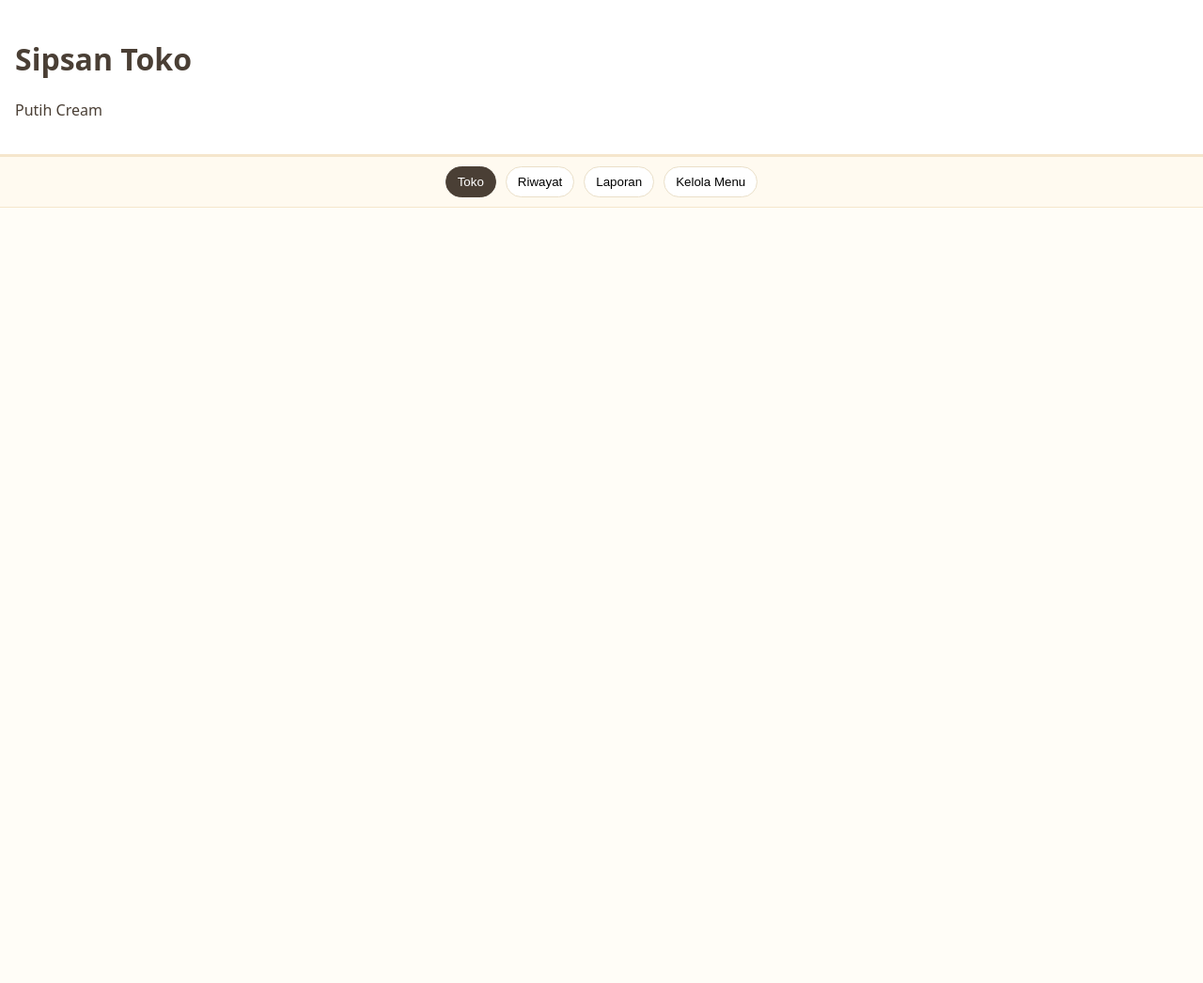
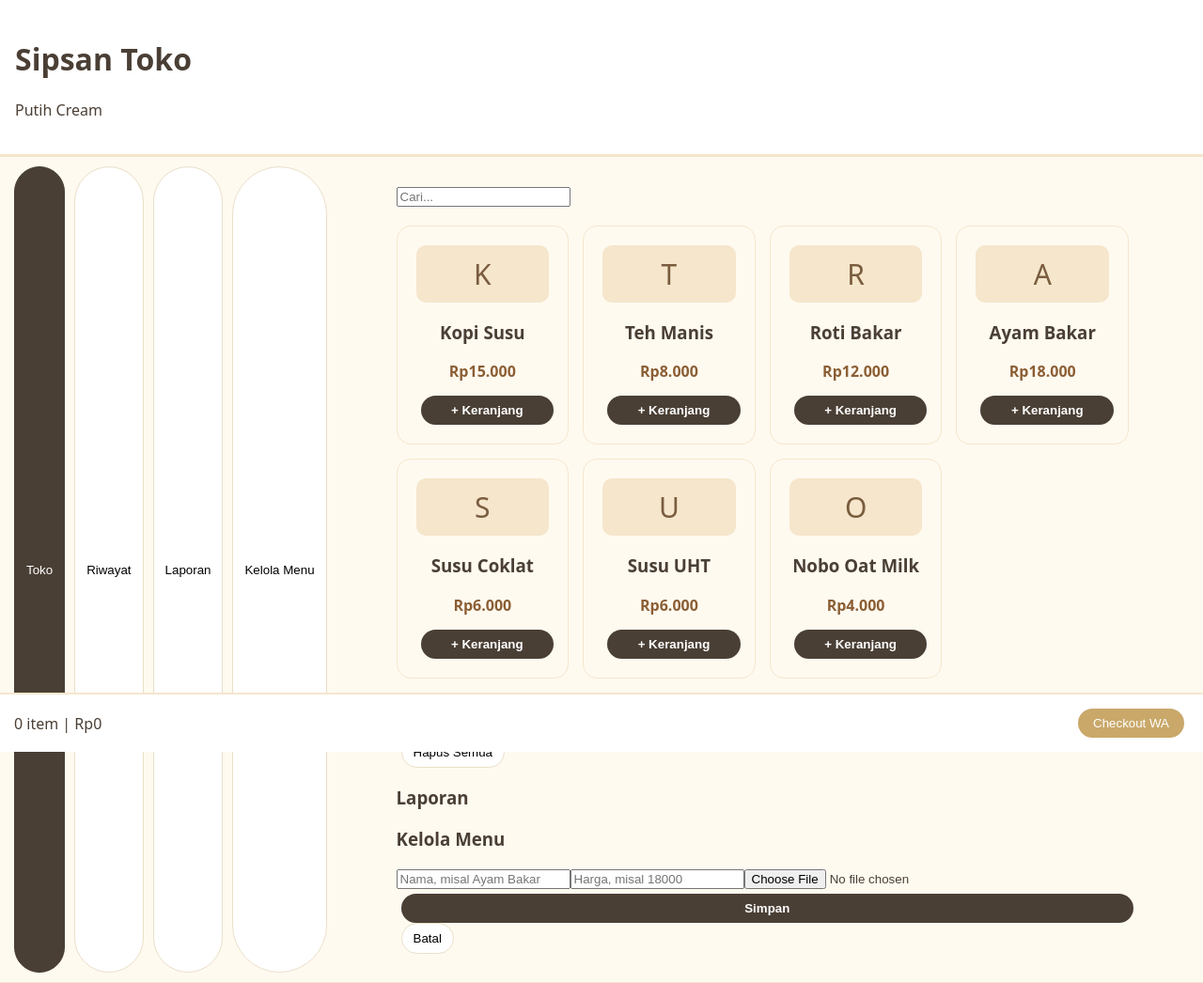
Before and after one commit to syifasanti83/santisyifa, a website: page index.html in a window 1280 px wide. Shown: the whole page at 94% size. Before the commit the page ends 800 px from the top, so only its background shows below. Drawn offline with Linux system fonts and the light colour scheme.

Commit message:
perbaharui tampilan.html

```diff
--- a/index.html
+++ b/index.html
@@ -1,4 +1,3 @@
-
 <!doctype html>
 <html lang="id">
 <head>
@@ -19,8 +18,8 @@
 .card .img{background:#f5e6cc;border-radius:10px;padding:10px;margin-bottom:10px;font-size:30px;color:#7a5c3e}
 .price{color:#8b5e34;font-weight:bold;margin:10px 0}
 .btn{background:#4a3f35;color:#fff;border:none;border-radius:999px;padding:8px 16px;width:100%;font-weight:bold;margin-top:5px}
-#cart{position:fixed;bottom: 0;background:#ffffff;color:#4a3f35;border-top:2px solid #f5e6cc;padding:15px;width:100%;display:flex;justify-content:space-between;align-items:center}
-#cart button{background:#c9a86a;color:#fff;border:none;border-radius:999x;padding:8px 16px}
+#cart{position:fixed;bottom:0;background:#ffffff;color:#4a3f35;border-top:2px solid #f5e6cc;padding:15px;width:100%;display:flex;justify-content:space-between;align-items:center}
+#cart button{background:#c9a86a;color:#fff;border:none;border-radius:999px;padding:8px 16px}
 </style>
 </head>
 <body>
@@ -29,4 +28,39 @@
 <button id="b-toko" class="on" onclick="show('toko')">Toko</button>
 <button id="b-riwayat" onclick="show('riwayat')">Riwayat</button>
 <button id="b-laporan" onclick="show('laporan')">Laporan</button>
-<button id="b-kelola" onclick="show('kelola')">Kelola Menu
+<button id="b-kelola" onclick="show('kelola')">Kelola Menu</button>
+</div>
+<div class="wrap">
+<div id="p-toko" class="page on"><div class="search"><input id="q" type="text" placeholder="Cari..." oninput="render()"></div><div class="grid" id="list"></div></div>
+<div id="p-riwayat" class="page"><h3>Riwayat Transaksi</h3><div><button class="btn2" onclick="clearTx()">Hapus Semua</button></div><div id="txlist"></div></div>
+<div id="p-laporan" class="page"><h3>Laporan</h3><div id="lap"></div></div>
+<div id="p-kelola" class="page"><h3>Kelola Menu</h3><div class="form"><input id="f-name" placeholder="Nama, misal Ayam Bakar"><input id="f-price" type="number" placeholder="Harga, misal 18000"><input id="f-file" type="file" accept="image/*"><input id="f-id" type="hidden"><button class="btn" onclick="saveProduct()">Simpan</button><button class="btn2" onclick="resetForm()">Batal</button></div><div class="grid" id="adminlist"></div></div></div>
+<div id="cart"><span><span id="count">0</span> item | Rp<span id="total">0</span></span><button onclick="checkout()">Checkout WA</button></div>
+<script>
+const products = [
+  {id:1,name:"Kopi Susu",price:15000,icon:"K"},
+  {id:2,name:"Teh Manis",price:8000,icon:"T"},
+  {id:3,name:"Roti Bakar",price:12000,icon:"R"},
+  {id:4,name:"Ayam Bakar",price:18000,icon:"A"},
+  {id:5,name:"Susu Coklat",price:6000,icon:"S"},
+  {id:6,name:"Susu UHT",price:6000,icon:"U"},
+  {id:7,name:"Nobo Oat Milk",price:4000,icon:"O"}
+];
+let cart = [];
+function render(q=''){
+  const list=document.getElementById('list');
+  list.innerHTML='';
+  products.filter(p=>p.name.toLowerCase().includes(q)).forEach(p=>{
+    const d=document.createElement('div');
+    d.className='card';
+    d.innerHTML=`<div class="img">${p.icon}</div><h3>${p.name}</h3><p class="price">Rp${Number(p.price).toLocaleString("id-ID")}</p><button class="btn" onclick="add(${p.id})">+ Keranjang</button>`;
+    list.appendChild(d);
+  });
+  document.getElementById('cart').innerHTML=`<span><span id="count">0</span> item | Rp<span id="total">0</span></span><button onclick="checkout()">Checkout WA</button>`;
+}
+function add(id){const p=products.find(x=>x.id===id);cart.push(p);document.getElementById("count").textContent=cart.length;document.getElementById("total").textContent=cart.reduce((s,x)=>s+x.price,0).toLocaleString("id-ID");}
+function checkout(){if(!cart.length){alert("Keranjang kosong");return}const text=encodeURIComponent("Halo, pesan: "+cart.map(p=>p.name).join(", ")+" Total Rp"+cart.reduce((s,p)=>s+p.price,0));window.open(`https://wa.me/6280000000000?text=${text}`,"_blank");}
+render();
+</script>
+</body>
+</html>
```
